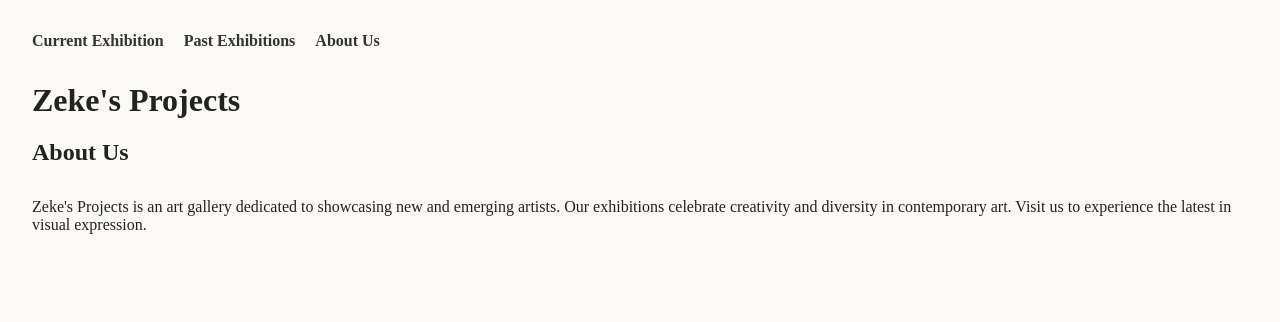
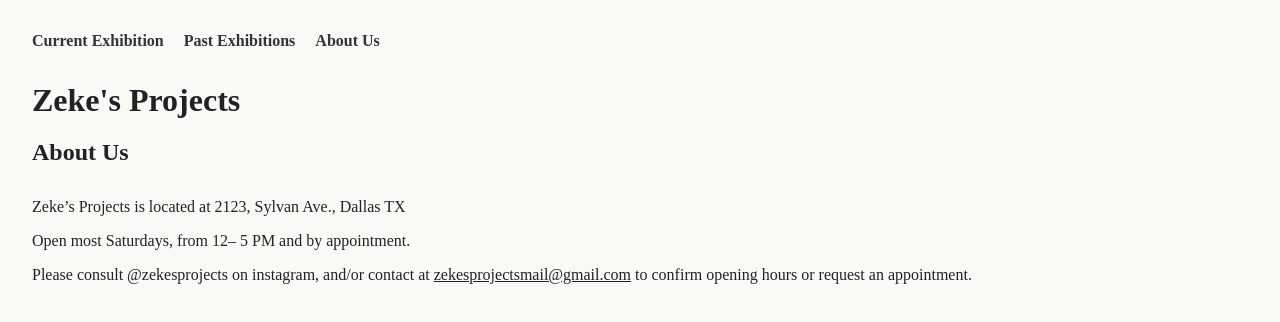
Before and after one commit to zekewilliams/zekewilliams.github.io, a plain HTML site: page about.html in a window 1280 px wide. Drawn offline with Linux system fonts and the light colour scheme.

Commit message:
add info
add info to about

```diff
--- a/about.html
+++ b/about.html
@@ -14,8 +14,10 @@
   <h1>Zeke's Projects</h1>
   <h2>About Us</h2>
   <div class="about">
-    <p>Zeke's Projects is an art gallery dedicated to showcasing new and emerging artists. Our exhibitions celebrate creativity and diversity in contemporary art. Visit us to experience the latest in visual expression.</p>
-    <!-- Add contact info or more details if needed -->
+    <p>Zeke&rsquo;s Projects is located at 2123, Sylvan Ave., Dallas TX</p>
+    <p>Open most Saturdays, from 12– 5 PM and by appointment.  </p>
+    <p>Please consult @zekesprojects on instagram, and/or contact at <u>zekesprojectsmail@gmail.com</u>  to  confirm opening hours or request an appointment. </p>
+<!-- Add contact info or more details if needed -->
   </div>
 </body>
 </html>
```
